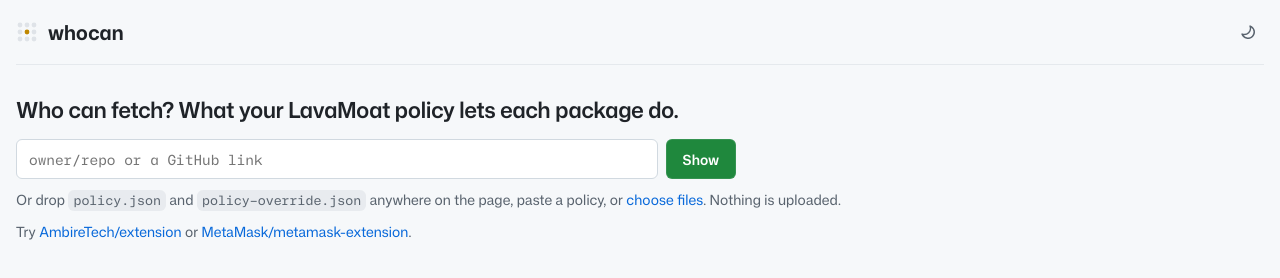
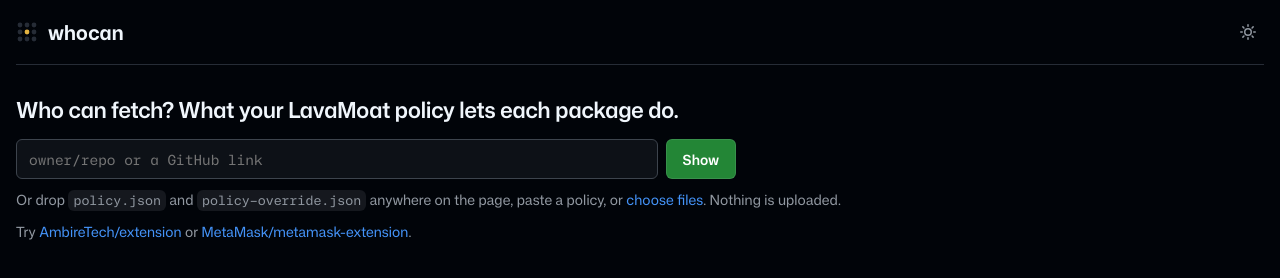
Before and after one commit to superKalo/whocan-lavamoat, a website built with Vite: page index.html in a window 1280 px wide. Both pictures are taken after a click on the button 1248 px from the left and 32 px from the top of the page. Built offline with nearby package versions, Linux system fonts and the light colour scheme.

Commit message:
Follow the system theme, and switch with it
- colors are light-dark() tokens, so the page matches the system before
  any script runs
- the button overrides the theme until the system theme changes, even
  if it changed while the page was closed

```diff
--- a/index.html
+++ b/index.html
@@ -3,7 +3,7 @@
   <head>
     <meta charset="utf-8" />
     <meta name="viewport" content="width=device-width, initial-scale=1" />
-    <meta name="color-scheme" content="dark light" />
+    <meta name="color-scheme" content="light dark" />
     <meta name="description" content="Who can fetch? See what your LavaMoat policy lets each package do." />
     <link
       rel="icon"
--- a/src/ui/styles.css
+++ b/src/ui/styles.css
@@ -14,63 +14,48 @@
   font-display: swap;
 }
 
-/* Colors are GitHub's Primer tokens. Dark by default, like the slides. */
+/* Colors are GitHub Primer tokens, as light-dark(light, dark). The page follows
+   the system theme; data-theme on <html> overrides it (see theme.ts). */
 :root {
-  color-scheme: dark;
-  --bg: #010409;
-  --surface: #0d1117;
-  --surface-muted: #151b23;
-  --border: #3d444d;
-  --border-muted: #262c36;
-  --text: #f0f6fc;
-  --muted: #9198a1;
-  --accent: #4493f8;
-  --success: #3fb950;
-  --attention: #d29922;
-  --danger: #f85149;
-  --lit: #e3b341;
-  --dim: #262c36;
-  --button-hover: #262c36;
-  --primary: #238636;
-  --primary-hover: #29903b;
-  --tooltip: #3d444d;
-  --code-bg: rgb(101 108 118 / 20%);
-  --attention-bg: rgb(187 128 9 / 15%);
-  --attention-border: rgb(187 128 9 / 40%);
-  --accent-bg: rgb(56 139 253 / 10%);
-  --accent-border: rgb(56 139 253 / 40%);
-  --backdrop: rgb(1 4 9 / 60%);
-  --shadow: 0 0 0 1px #3d444d, 0 24px 48px rgb(1 4 9 / 80%);
+  color-scheme: light dark;
+  --bg: light-dark(#f6f8fa, #010409);
+  --surface: light-dark(#ffffff, #0d1117);
+  --surface-muted: light-dark(#f6f8fa, #151b23);
+  --border: light-dark(#d1d9e0, #3d444d);
+  --border-muted: light-dark(#e5e9ed, #262c36);
+  --text: light-dark(#1f2328, #f0f6fc);
+  --muted: light-dark(#59636e, #9198a1);
+  --accent: light-dark(#0969da, #4493f8);
+  --success: light-dark(#1a7f37, #3fb950);
+  --attention: light-dark(#9a6700, #d29922);
+  --danger: light-dark(#d1242f, #f85149);
+  --lit: light-dark(#bf8700, #e3b341);
+  --dim: light-dark(#dfe3e8, #262c36);
+  --button-hover: light-dark(#eff2f5, #262c36);
+  --primary: light-dark(#1f883d, #238636);
+  --primary-hover: light-dark(#1c8139, #29903b);
+  --tooltip: light-dark(#25292e, #3d444d);
+  --code-bg: light-dark(rgb(129 139 152 / 12%), rgb(101 108 118 / 20%));
+  --attention-bg: light-dark(#fff8c5, rgb(187 128 9 / 15%));
+  --attention-border: light-dark(rgb(212 167 44 / 40%), rgb(187 128 9 / 40%));
+  --accent-bg: light-dark(#ddf4ff, rgb(56 139 253 / 10%));
+  --accent-border: light-dark(rgb(84 174 255 / 40%), rgb(56 139 253 / 40%));
+  --backdrop: light-dark(rgb(31 35 40 / 50%), rgb(1 4 9 / 60%));
+  --shadow-ring: light-dark(#d1d9e0, #3d444d);
+  --shadow-drop: light-dark(rgb(37 41 46 / 20%), rgb(1 4 9 / 80%));
+  /* Lit dots glow only on dark. */
+  --glow: light-dark(transparent, rgb(227 179 65 / 75%));
+  --glow-danger: light-dark(transparent, rgb(248 81 73 / 75%));
   --sans: 'Mona Sans', -apple-system, BlinkMacSystemFont, 'Segoe UI', 'Noto Sans', Helvetica, Arial, sans-serif;
   --mono: 'Mona Sans Mono', ui-monospace, SFMono-Regular, 'SF Mono', Menlo, Consolas, 'Liberation Mono', monospace;
 }
 
 :root[data-theme='light'] {
   color-scheme: light;
-  --bg: #f6f8fa;
-  --surface: #ffffff;
-  --surface-muted: #f6f8fa;
-  --border: #d1d9e0;
-  --border-muted: #e5e9ed;
-  --text: #1f2328;
-  --muted: #59636e;
-  --accent: #0969da;
-  --success: #1a7f37;
-  --attention: #9a6700;
-  --danger: #d1242f;
-  --lit: #bf8700;
-  --dim: #dfe3e8;
-  --button-hover: #eff2f5;
-  --primary: #1f883d;
-  --primary-hover: #1c8139;
-  --tooltip: #25292e;
-  --code-bg: rgb(129 139 152 / 12%);
-  --attention-bg: #fff8c5;
-  --attention-border: rgb(212 167 44 / 40%);
-  --accent-bg: #ddf4ff;
-  --accent-border: rgb(84 174 255 / 40%);
-  --backdrop: rgb(31 35 40 / 50%);
-  --shadow: 0 0 0 1px #d1d9e0, 0 12px 28px rgb(37 41 46 / 20%);
+}
+
+:root[data-theme='dark'] {
+  color-scheme: dark;
 }
 
 * {
@@ -596,7 +581,7 @@ body.dragging::after {
 }
 
 .dots .fill {
-  filter: drop-shadow(0 0 1.5px color-mix(in srgb, var(--lit) 75%, transparent));
+  filter: drop-shadow(0 0 1.5px var(--glow));
 }
 
 .card-hero .dots .ring circle {
@@ -608,11 +593,7 @@ body.dragging::after {
 }
 
 .card-hero .dots .fill {
-  filter: drop-shadow(0 0 1.5px color-mix(in srgb, var(--danger) 75%, transparent));
-}
-
-:root[data-theme='light'] .dots .fill {
-  filter: none;
+  filter: drop-shadow(0 0 1.5px var(--glow-danger));
 }
 
 .dots .cursor {
@@ -754,7 +735,9 @@ body.dragging::after {
   background: var(--surface);
   border: 0;
   border-radius: 12px;
-  box-shadow: var(--shadow);
+  box-shadow:
+    0 0 0 1px var(--shadow-ring),
+    0 16px 40px var(--shadow-drop);
 }
 
 .details::backdrop {
--- a/src/ui/theme.ts
+++ b/src/ui/theme.ts
@@ -1,36 +1,74 @@
-// Dark by default, like the slides. The choice is remembered per browser.
+// The page follows the system theme in CSS (light-dark() in styles.css), so
+// nothing flashes on load. The button overrides it until the system theme
+// changes; from then on the page follows the system again.
 import { icon } from './icons.ts'
 
 type Theme = 'dark' | 'light'
 
+/** A choice made with the button, and the system theme at that moment. */
+interface Override {
+  readonly theme: Theme
+  readonly system: Theme
+}
+
 const KEY = 'whocan-theme'
+const darkQuery = window.matchMedia('(prefers-color-scheme: dark)')
 
-const stored = (): Theme | undefined => {
+const systemTheme = (): Theme => (darkQuery.matches ? 'dark' : 'light')
+const isTheme = (value: unknown): value is Theme => value === 'dark' || value === 'light'
+
+const readOverride = (): Override | undefined => {
   try {
-    const value = localStorage.getItem(KEY)
-    return value === 'dark' || value === 'light' ? value : undefined
+    const value: unknown = JSON.parse(localStorage.getItem(KEY) ?? 'null')
+    if (typeof value === 'object' && value !== null && 'theme' in value && 'system' in value) {
+      const { theme, system } = value
+      if (isTheme(theme) && isTheme(system)) return { theme, system }
+    }
   } catch {
-    return undefined
+    // Blocked storage or an old value: follow the system.
+  }
+  return undefined
+}
+
+const writeOverride = (override: Override | undefined): void => {
+  try {
+    if (override) localStorage.setItem(KEY, JSON.stringify(override))
+    else localStorage.removeItem(KEY)
+  } catch {
+    // Blocked storage (private mode): the choice lasts for this page only.
   }
 }
 
 export const initTheme = (button: HTMLButtonElement | null): void => {
-  const apply = (theme: Theme): void => {
-    document.documentElement.dataset.theme = theme
+  let override = readOverride()
+  // The system theme changed while the page was closed.
+  if (override && override.system !== systemTheme()) {
+    override = undefined
+    writeOverride(undefined)
+  }
+
+  const render = (): void => {
+    const root = document.documentElement
+    if (override) root.dataset.theme = override.theme
+    else delete root.dataset.theme
     if (!button) return
-    const other = theme === 'dark' ? 'light' : 'dark'
+    const other: Theme = (override?.theme ?? systemTheme()) === 'dark' ? 'light' : 'dark'
     button.replaceChildren(icon(other === 'light' ? 'sun' : 'moon'))
     button.setAttribute('aria-label', `Switch to the ${other} theme`)
     button.title = `Switch to the ${other} theme`
   }
-  apply(stored() ?? 'dark')
+
   button?.addEventListener('click', () => {
-    const next: Theme = document.documentElement.dataset.theme === 'light' ? 'dark' : 'light'
-    apply(next)
-    try {
-      localStorage.setItem(KEY, next)
-    } catch {
-      // Storage blocked (private mode): the theme still switches for this page.
-    }
+    const next: Theme = (override?.theme ?? systemTheme()) === 'dark' ? 'light' : 'dark'
+    // Choosing what the system already shows is the same as following it.
+    override = next === systemTheme() ? undefined : { theme: next, system: systemTheme() }
+    writeOverride(override)
+    render()
   })
+  darkQuery.addEventListener('change', () => {
+    override = undefined
+    writeOverride(undefined)
+    render()
+  })
+  render()
 }
```
